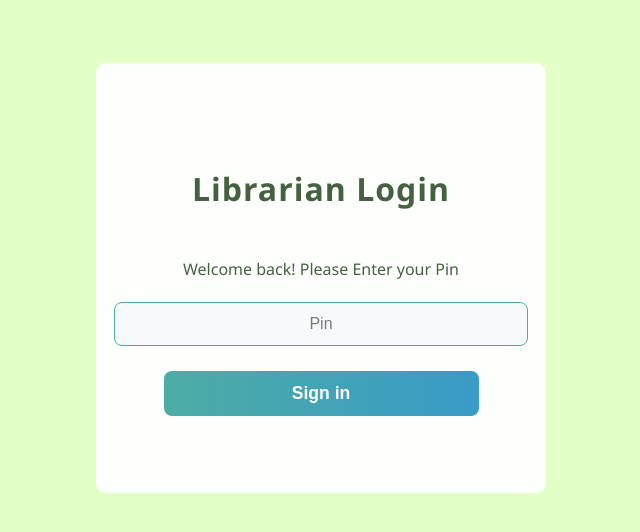
After one commit to YeronF/LibSys, a Flask app: page /Librarian-Login in a window 1280 px wide. The commit adds this page. Shown: the top 532 px of the page, without its empty margins (319-959 px from the left). Run offline with Flask 3, Linux system fonts and the light colour scheme.

Commit message:
Login Pages

```diff
--- a/app.py
+++ b/app.py
@@ -6,4 +6,12 @@ app = Flask(__name__)
 def landing_page():
     return render_template("landing.html")
 
+@app.route('/Librarian-Login', methods=["GET"])
+def librarian_login():
+    return render_template("librarian/login.html")
+
+@app.route('/User-Login', methods=["GET"])
+def User_login():
+    return render_template("student/Ulogin.html")
+
 app.run(debug=True)
--- a/static/css/style.css
+++ b/static/css/style.css
@@ -62,3 +62,70 @@ header{
     justify-content: center;
     gap: 200px;
 }
+
+.b{
+    background: #E4FFC5;
+    opacity: 96%;
+}
+
+.sllb {
+    display: flex;
+    flex-direction: column;
+    align-items: center;
+    justify-content: center;
+    height: 430px;
+    width: 450px;
+    background: #fff;
+    border-radius: 10px;
+    margin: 5% auto;
+    font-family: 'Segoe UI', Tahoma, Geneva, Verdana, sans-serif;
+}
+.h {
+    font-size: 2rem;
+    color: #3E5C3A;
+    margin-top: -5;
+    letter-spacing: 1px;
+    font-family: 'Segoe UI', Tahoma, Geneva, Verdana, sans-serif;
+}
+
+.sllb h4 {
+    color: #3E5C3A;
+    font-weight: 400;
+}
+
+.sllb form {
+    display: flex;
+    flex-direction: column;
+    align-items: center;
+    width: 100%;
+}
+
+.sllb .i {
+    width: 85%;
+    padding: 12px 15px;
+    border: 1.5px solid #47AAA4;
+    border-radius: 8px;
+    margin-bottom: 25px;
+    font-size: 1rem;
+    background: #f8fafd;
+    transition: border 0.2s;
+    text-align: center;
+}
+
+.sllb .i:focus {
+    border: 2px solid #3397C8;
+    outline: none;
+    background: #e6f7ff;
+}
+
+.sllb .sb {
+    width: 70%;
+    padding: 12px 0;
+    background: linear-gradient(90deg, #47AAA4 0%, #3397C8 100%);
+    color: #fff;
+    font-size: 1.1rem;
+    font-weight: bold;
+    border: none;
+    border-radius: 8px;
+    cursor: pointer;
+}
--- /dev/null
+++ b/templates/librarian/login.html
@@ -0,0 +1,18 @@
+<!DOCTYPE html>
+<html lang="en">
+  <head>
+    <meta charset="utf-8">
+    <title>LibSys(Librarian Login)</title>
+    <link rel="stylesheet" href="{{ url_for('static', filename='css/style.css') }}">
+  </head>
+  <body class="b">
+    <div class="sllb">
+        <h2 class="h"><strong>Librarian Login</strong></h2>
+        <h4>Welcome back! Please Enter your Pin</h4>
+        <form>
+            <input type="password" name="Pin" placeholder="Pin" class="i" required>
+            <input type="submit" value="Sign in" class="sb">
+        </form>
+    </div>
+  </body>
+</html>
```
Also changed, not shown: templates/student/Ulogin.html (added, +37 -0 lines).
